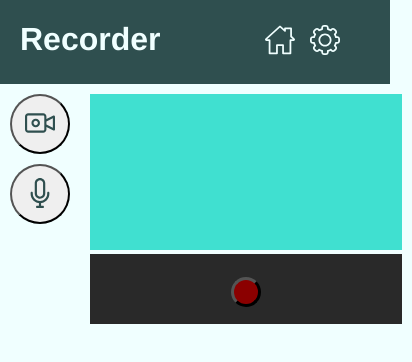
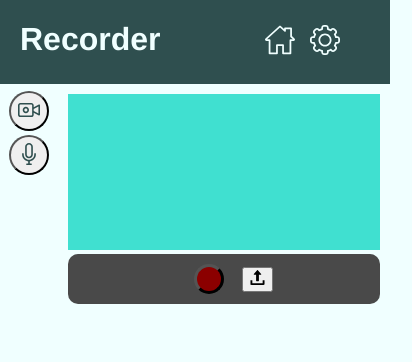
Before and after one commit to gkdals98/recorder, a Vue app: page / in a window 390 px wide. Shown: the top 362 px of the page, 412 px wide, since content can reach past the window. Built offline with nearby package versions, Linux system fonts and the light colour scheme.

Commit message:
mid check

```diff
--- a/src/components/RecordController.vue
+++ b/src/components/RecordController.vue
@@ -5,6 +5,9 @@
       class="rec"
       v-bind:class="{ Rec: onRec, notRec: !onRec, justToggled: conrtollBlock }"
     ></button>
+    <button v-on:click="sendButtonClicked" class="send-button">
+      <img class="send-icon" src="@/assets/svg/upload.svg" />
+    </button>
   </div>
 </template>
 <script>
@@ -35,6 +38,12 @@ export default {
         this.$store.commit("page_controller/SET_CURPAGE_VIDEO");
       }
     },
+    sendButtonClicked: function () {
+      if (this.checkControllEnable()) {
+        this.onRec = !this.onRec;
+        this.$store.commit("page_controller/SET_CURPAGE_VIDEO");
+      }
+    },
   },
 };
 </script>
@@ -42,8 +51,12 @@ export default {
 #record-controller {
   height: 60px;
   padding: 5px;
-  background-color: #292929;
-  vertical-align: center;
+  background-color: #494949;
+  display: flex;
+  justify-content: center;
+  align-items: center;
+  text-align: center;
+  border-radius: 10px;
 
   .rec {
     width: 30px;
@@ -74,6 +87,13 @@ export default {
       pointer-events: none;
     }
   }
+
+  .send-button {
+    height: 25px;
+    .send-icon {
+      height: 15px;
+    }
+  }
 }
 @keyframes pulse {
   0% {
@@ -86,4 +106,9 @@ export default {
     box-shadow: 0px 0px 8px 13px rgba(173, 0, 0, 0);
   }
 }
+@media (max-width: 767px) {
+  #record-controller {
+    height: 40px;
+  }
+}
 </style>
--- a/src/components/SelectRecordType.vue
+++ b/src/components/SelectRecordType.vue
@@ -38,4 +38,23 @@ export default {
     }
   }
 }
+
+@media (max-width: 767px) {
+  #record-controller {
+    width: 60px;
+    padding: 5px;
+
+    button {
+      margin: 2px;
+      border-radius: 50%;
+      width: 40px;
+      height: 40px;
+      text-align: center;
+      padding: 5px;
+      .rec-type {
+        height: 22px;
+      }
+    }
+  }
+}
 </style>
--- a/src/mixin/pageControll.js
+++ b/src/mixin/pageControll.js
@@ -1,6 +1,6 @@
 const pageControll = {
   methods: {
-    checkControllEnable: function () {
+    setShotControllBlock: function () {
       if (this.$store.state.page_controller.controllBlock === true)
         return false;
       this.$store.commit("page_controller/SET_CONTROLL_BLOCK");
@@ -9,6 +9,13 @@ const pageControll = {
       }, 1000);
       return true;
     },
+    setControllBlockWithCallback: function (callback) {
+      if (this.$store.state.page_controller.controllBlock === true) return;
+      this.$store.commit("page_controller/SET_CONTROLL_BLOCK");
+      callback().then(() =>
+        this.$store.commit("page_controller/SET_CONTROLL_UNLOCK")
+      );
+    },
   },
 };
 
--- a/src/store/modules/pagecontroller.js
+++ b/src/store/modules/pagecontroller.js
@@ -4,7 +4,8 @@ const page_controller = {
     return {
       curPage: "video",
       isLoading: false,
-      controllBlock: false,
+      shortControllBlock: false,
+      onRecControllBlock: false,
     };
   },
   mutations: {
@@ -13,8 +14,10 @@ const page_controller = {
     SET_CURPAGE_AUDIO: (state) => (state.curPage = "audio"),
     SET_LOADING: (state) => (state.isLoading = true),
     SET_LOADING_END: (state) => (state.isLoading = false),
-    SET_CONTROLL_BLOCK: (state) => (state.controllBlock = true),
-    SET_CONTROLL_UNLOCK: (state) => (state.controllBlock = false),
+    SET_CONTROLL_BLOCK: (state) => (state.shortControllBlock = true),
+    SET_CONTROLL_UNLOCK: (state) => (state.shortControllBlock = false),
+    SET_CONTROLL_ONREC: (state) => (state.onRecControllBlock = true),
+    SET_CONTROLL_RECEND: (state) => (state.onRecControllBlock = false),
   },
 };
 export default page_controller;
```
Also changed, not shown: 1 other file (tests, documents, lock files or other folders).
